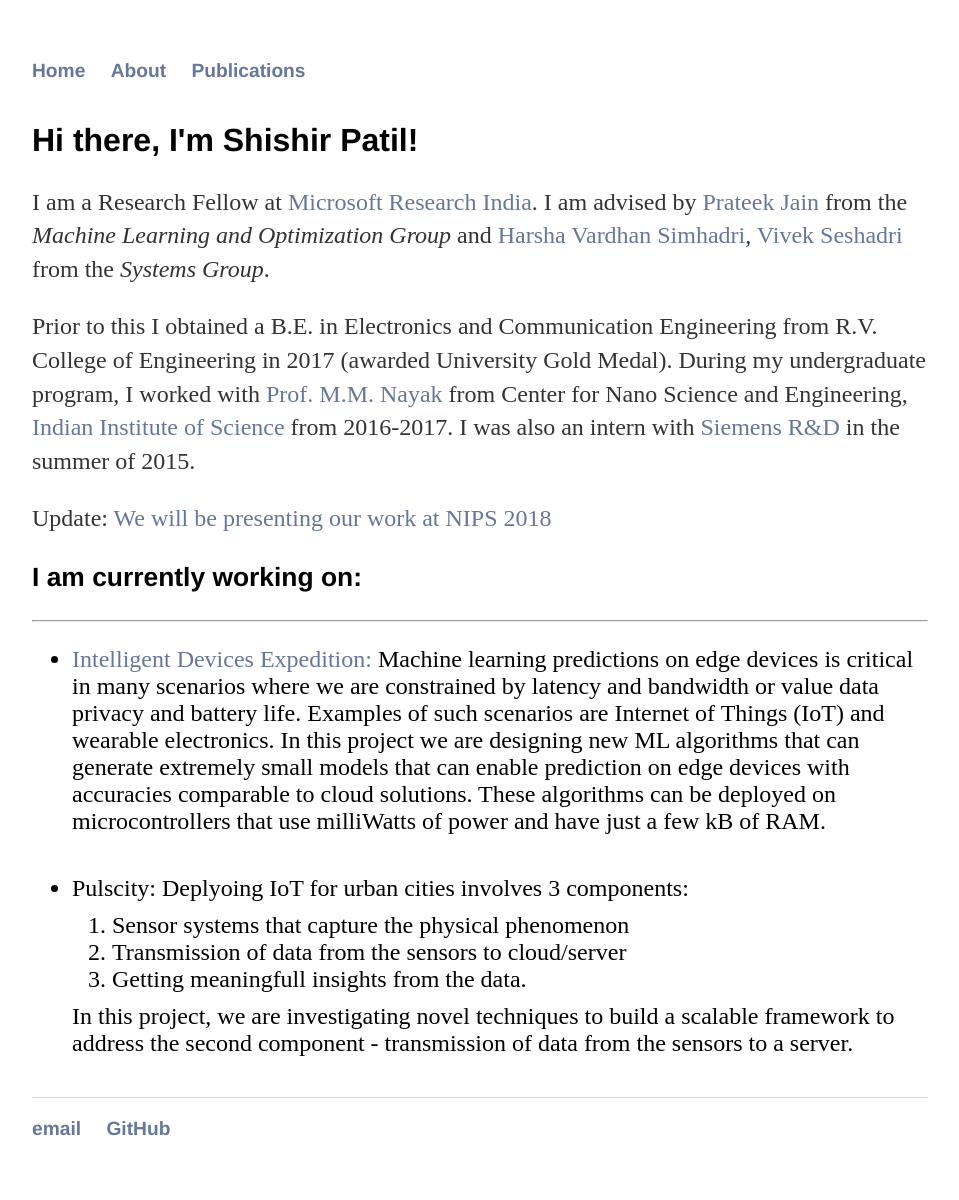
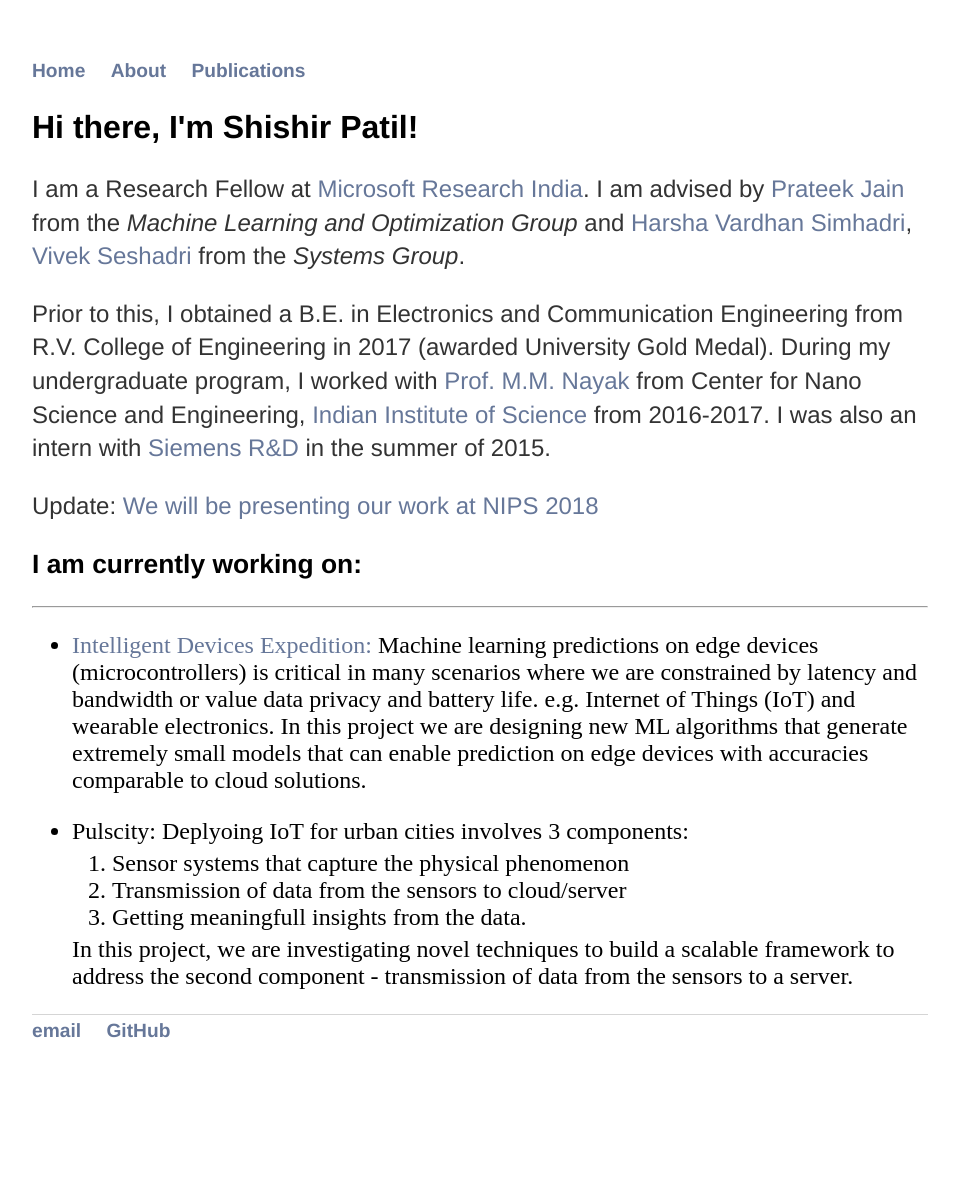
Before and after one commit to ShishirPatil/ShishirPatil.github.io, a Jekyll site: the page built from index.md, in a window 1280 px wide. Shown: the whole page, without its empty margins (160-1119 px from the left). Built offline with Jekyll 4.4.1, drawn with Linux system fonts in a browser that asks for light colours; after the commit the page ends 1102 px from its top, so only the background shows below that.

Commit message:
Dense text on landing page and font

```diff
--- a/css/main.css
+++ b/css/main.css
@@ -62,6 +62,7 @@
 
 p {
     font-size: 1.5em;
+    font-family: 'Linux Libertine', 'Helvetica', 'Arial', 'Sans-Serif';
     line-height: 1.4em;
     color: #333;
 }
@@ -79,7 +80,7 @@
     list-style: none;
 }
 ul {
-    margin: 20px auto 40px;
+    margin: 5px auto 5px;
     font-size: 1.5em;
 }
 
@@ -88,7 +89,7 @@
 }
 
 ol {
-    margin: 10px auto 10px;
+    margin: 5px auto 5px;
     font-size: 1em;
 }
 
--- a/index.md
+++ b/index.md
@@ -8,7 +8,7 @@
             <!-- <a href="/about">Read more about my life...</a> -->
         </p>
 
-        <p> Prior to this I obtained a B.E. in Electronics and Communication Engineering from R.V. College of Engineering in 2017 (awarded University Gold Medal). During my undergraduate program, I worked with <a href ='http://www.cense.iisc.ac.in/m-m-nayak'>Prof. M.M. Nayak</a> from Center for Nano Science and Engineering, <a href = 'http://www.iisc.ac.in/'>Indian Institute of Science</a> from 2016-2017. I was also an intern with <a href='http://www.siemens.co.in/about-us/innovations/stspl/ctdcin.htm'>Siemens R&D</a> in the summer of 2015.</p>
+        <p> Prior to this, I obtained a B.E. in Electronics and Communication Engineering from R.V. College of Engineering in 2017 (awarded University Gold Medal). During my undergraduate program, I worked with <a href ='http://www.cense.iisc.ac.in/m-m-nayak'>Prof. M.M. Nayak</a> from Center for Nano Science and Engineering, <a href = 'http://www.iisc.ac.in/'>Indian Institute of Science</a> from 2016-2017. I was also an intern with <a href='http://www.siemens.co.in/about-us/innovations/stspl/ctdcin.htm'>Siemens R&D</a> in the summer of 2015.</p>
 
         <p>Update: <a href = 'https://nips.cc/Expo/Conferences/2018/Schedule?demo_id=3'> We will be presenting our work at NIPS 2018</a>
         </p>
@@ -16,7 +16,7 @@
         <p>
             <ul>
                 <li><a href ='https://github.com/Microsoft/EdgeML'>Intelligent Devices Expedition: </a>
-                Machine learning predictions on edge devices is critical in many scenarios where we are constrained by latency and bandwidth or value data privacy and battery life. Examples of such scenarios are Internet of Things (IoT) and wearable electronics. In this project we are designing new ML algorithms that can generate extremely small models that can enable prediction on edge devices with accuracies comparable to cloud solutions. These algorithms can be deployed on microcontrollers that use milliWatts of power and have just a few kB of RAM.
+                Machine learning predictions on edge devices (microcontrollers) is critical in many scenarios where we are constrained by latency and bandwidth or value data privacy and battery life. e.g. Internet of Things (IoT) and wearable electronics. In this project we are designing new ML algorithms that generate extremely small models that can enable prediction on edge devices with accuracies comparable to cloud solutions. <!-- These algorithms can be deployed on microcontrollers that use milliWatts of power and have just a few kB of RAM. -->
                 </li>
             </ul>
         </p>
```
